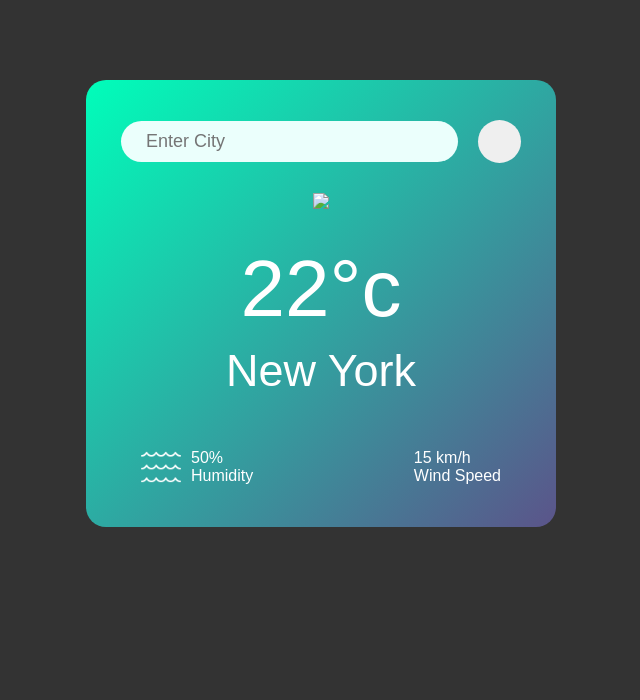
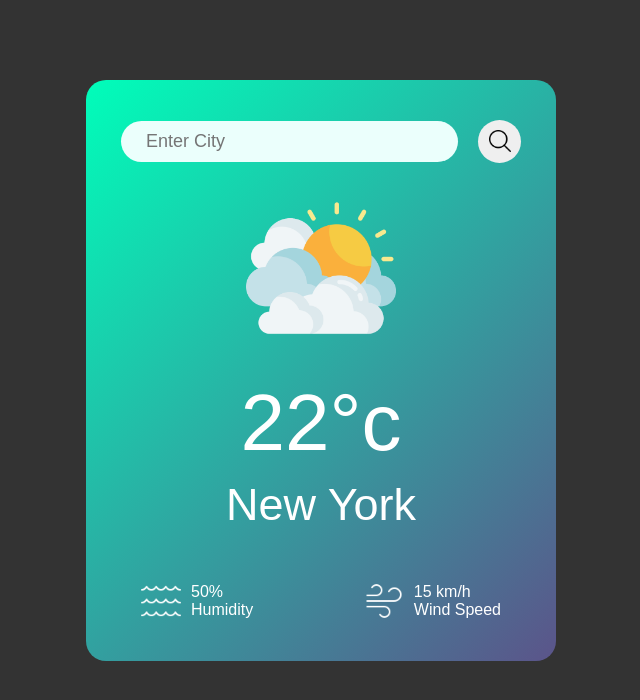
Before and after one commit to AFK-shantanu/AFK, a plain HTML site: page index.html in a window 1280 px wide. Shown: the whole page, without its empty margins (319-959 px from the left). Drawn offline with Linux system fonts and the light colour scheme.

Commit message:
Update index.html

```diff
--- a/index.html
+++ b/index.html
@@ -10,10 +10,10 @@
     <div class="card">
         <div class="search">
             <input type="text" placeholder="Enter City">
-        <button><img src="/icons/search-interface-symbol.png" alt="" width="22" "></button>
+        <button><img src="/search-interface-symbol.png" alt="" width="22" "></button>
         </div>
         <div class="waether">
-            <img src="/icons/cloudy.png" class="image" width="150">
+            <img src="/cloudy.png" class="image" width="150">
             <h1 class="temp">22°c</h1>
             <h2 class="city">New York</h2>
             <div class="details">
@@ -25,7 +25,7 @@
                     </div>
                 </div>
                 <div class="col">
-                    <img src="./icons/icons8-wind-50.png" alt="" width="40">
+                    <img src="/icons8-wind-50.png" alt="" width="40">
                     <div class="wind">
                         <P>15 km/h</P>
                         <p>Wind Speed</p>
```
